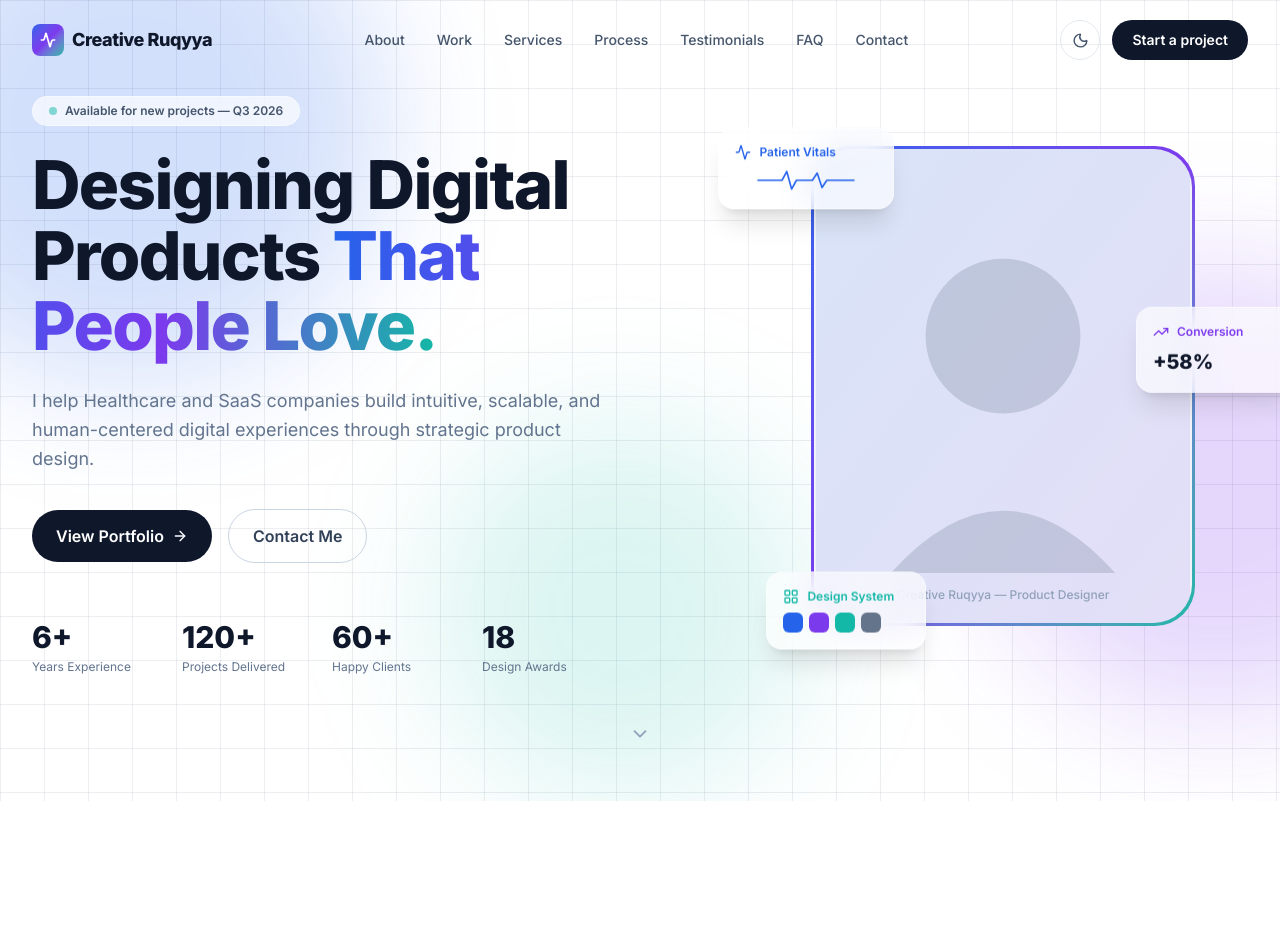
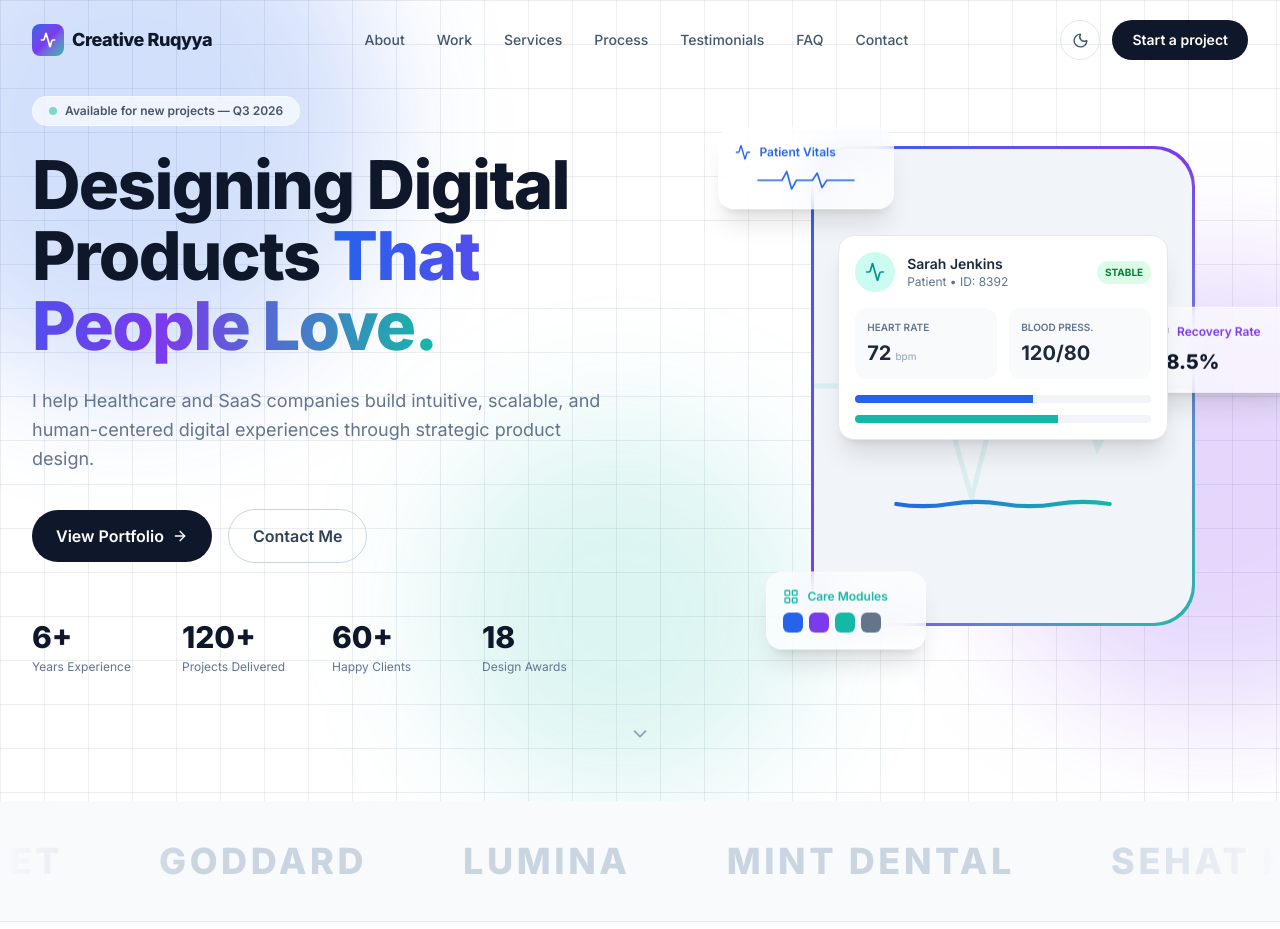
Before and after one commit to Ruqyya/my_portfolio, a React (Vite) app: page / in a window 1280 px wide. Shown: the top 929 px of the page. Built offline with nearby package versions, Linux system fonts and the light colour scheme.

Commit message:
Added scrollable brands banner and animation

```diff
--- /dev/null
+++ b/src/components/sections/BrandsBanner.tsx
@@ -0,0 +1,39 @@
+import { motion } from "framer-motion";
+
+const brands = [
+  "Oladoc",
+  "Marham.pk",
+  "BondVet",
+  "Goddard",
+  "Lumina",
+  "Mint Dental",
+  "Sehat Kahani",
+  "Shumaila's",
+  "Medical & Clinic",
+  "Zental"
+];
+
+export default function BrandsBanner() {
+  return (
+    <div className="w-full bg-slate-50 dark:bg-slate-900/30 py-8 md:py-10 border-b border-slate-200 dark:border-slate-800 overflow-hidden flex items-center relative">
+      <div className="absolute inset-y-0 left-0 w-16 md:w-48 bg-gradient-to-r from-slate-50 dark:from-[#0F172A] to-transparent z-10 pointer-events-none" />
+      <div className="absolute inset-y-0 right-0 w-16 md:w-48 bg-gradient-to-l from-slate-50 dark:from-[#0F172A] to-transparent z-10 pointer-events-none" />
+
+      <motion.div
+        className="flex gap-12 md:gap-24 whitespace-nowrap w-max"
+        animate={{ x: ["0%", "-33.333333%"] }}
+        transition={{
+          repeat: Infinity,
+          ease: "linear",
+          duration: 30,
+        }}
+      >
+        {[...brands, ...brands, ...brands].map((brand, i) => (
+          <div key={i} className="text-2xl md:text-4xl font-display font-extrabold text-slate-300 dark:text-slate-700/60 uppercase tracking-widest">
+            {brand}
+          </div>
+        ))}
+      </motion.div>
+    </div>
+  );
+}
--- a/src/components/sections/Hero.tsx
+++ b/src/components/sections/Hero.tsx
@@ -136,21 +136,80 @@ export default function Hero() {
             className="relative mx-auto w-full max-w-sm aspect-[4/5] rounded-[2.5rem] bg-gradient-to-br from-[#2563EB] via-[#7C3AED] to-[#14B8A6] p-[3px]"
             style={{ transform: `translate(${mouse.x * 10}px, ${mouse.y * 10}px)` }}
           >
-            <div className="w-full h-full rounded-[2.4rem] bg-slate-100 dark:bg-slate-800 flex items-center justify-center overflow-hidden relative">
-              <svg viewBox="0 0 300 380" className="w-full h-full">
-                <defs>
-                  <linearGradient id="portraitGrad" x1="0" y1="0" x2="1" y2="1">
-                    <stop offset="0%" stopColor="#2563EB" />
-                    <stop offset="100%" stopColor="#7C3AED" />
-                  </linearGradient>
-                </defs>
-                <rect width="300" height="380" fill="url(#portraitGrad)" opacity="0.12" />
-                <circle cx="150" cy="150" r="62" fill="#64748B" opacity="0.25" />
-                <path d="M60 340 Q150 240 240 340 Z" fill="#64748B" opacity="0.25" />
+            <div className="w-full h-full rounded-[2.4rem] bg-slate-100 dark:bg-slate-800/80 flex flex-col items-center justify-center p-6 overflow-hidden relative">
+              <svg className="absolute inset-0 w-full h-full opacity-10" viewBox="0 0 300 380" preserveAspectRatio="none">
+                <path d="M0,190 L50,190 L75,100 L125,280 L175,80 L225,240 L250,190 L300,190" fill="none" stroke="#14B8A6" strokeWidth="4" />
               </svg>
-              <span className="absolute bottom-5 left-5 right-5 text-center text-xs text-slate-400 font-medium">
-                Creative Ruqyya — Product Designer
-              </span>
+
+              <div className="w-full bg-white dark:bg-slate-900 rounded-2xl shadow-xl border border-slate-200 dark:border-slate-700/50 p-4 z-10 relative">
+                <div className="flex items-center justify-between mb-4">
+                  <div className="flex items-center gap-3">
+                    <div className="w-10 h-10 rounded-full bg-teal-100 dark:bg-teal-900/30 flex items-center justify-center">
+                      <Activity size={20} className="text-teal-600 dark:text-teal-400" />
+                    </div>
+                    <div>
+                      <div className="text-sm font-semibold text-slate-800 dark:text-slate-200">Sarah Jenkins</div>
+                      <div className="text-xs text-slate-500">Patient • ID: 8392</div>
+                    </div>
+                  </div>
+                  <div className="px-2 py-1 bg-green-100 dark:bg-green-900/30 text-green-700 dark:text-green-400 text-[10px] font-bold rounded-full uppercase">
+                    Stable
+                  </div>
+                </div>
+
+                <div className="grid grid-cols-2 gap-3 mb-4">
+                  <div className="bg-slate-50 dark:bg-slate-800 rounded-xl p-3">
+                    <div className="text-[10px] text-slate-500 uppercase font-semibold mb-1">Heart Rate</div>
+                    <div className="flex items-baseline gap-1">
+                      <span className="text-xl font-bold text-slate-800 dark:text-white">72</span>
+                      <span className="text-[10px] text-slate-400">bpm</span>
+                    </div>
+                  </div>
+                  <div className="bg-slate-50 dark:bg-slate-800 rounded-xl p-3">
+                    <div className="text-[10px] text-slate-500 uppercase font-semibold mb-1">Blood Press.</div>
+                    <div className="flex items-baseline gap-1">
+                      <span className="text-xl font-bold text-slate-800 dark:text-white">120/80</span>
+                    </div>
+                  </div>
+                </div>
+
+                <div className="space-y-3">
+                  <div className="h-2 w-full bg-slate-100 dark:bg-slate-800 rounded-full overflow-hidden">
+                    <motion.div
+                      className="h-full bg-[#2563EB]"
+                      animate={{ width: ["40%", "75%", "40%"] }}
+                      transition={{ duration: 4, repeat: Infinity, ease: "easeInOut" }}
+                    />
+                  </div>
+                  <div className="h-2 w-full bg-slate-100 dark:bg-slate-800 rounded-full overflow-hidden">
+                    <motion.div
+                      className="h-full bg-[#14B8A6]"
+                      animate={{ width: ["60%", "90%", "60%"] }}
+                      transition={{ duration: 5, repeat: Infinity, ease: "easeInOut", delay: 1 }}
+                    />
+                  </div>
+                </div>
+              </div>
+
+              <div className="mt-8 w-full h-16 relative z-10 flex items-center justify-center">
+                 <svg viewBox="0 0 200 60" className="w-full h-full overflow-visible">
+                    <motion.path
+                      d="M0,30 Q25,0 50,30 T100,30 T150,30 T200,30"
+                      fill="none"
+                      stroke="url(#grad)"
+                      strokeWidth="4"
+                      strokeLinecap="round"
+                      animate={{ d: ["M0,30 Q25,0 50,30 T100,30 T150,30 T200,30", "M0,30 Q25,60 50,30 T100,30 T150,30 T200,30", "M0,30 Q25,0 50,30 T100,30 T150,30 T200,30"] }}
+                      transition={{ duration: 4, repeat: Infinity, ease: "easeInOut" }}
+                    />
+                    <defs>
+                      <linearGradient id="grad" x1="0" y1="0" x2="1" y2="0">
+                        <stop offset="0%" stopColor="#2563EB" />
+                        <stop offset="100%" stopColor="#14B8A6" />
+                      </linearGradient>
+                    </defs>
+                 </svg>
+              </div>
             </div>
           </motion.div>
 
@@ -183,9 +242,9 @@ export default function Hero() {
           >
             <div className="flex items-center gap-2 text-[#7C3AED] mb-2">
               <TrendingUp size={16} />
-              <span className="text-xs font-semibold">Conversion</span>
+              <span className="text-xs font-semibold">Recovery Rate</span>
             </div>
-            <div className="font-display font-extrabold text-xl text-slate-900 dark:text-white">+58%</div>
+            <div className="font-display font-extrabold text-xl text-slate-900 dark:text-white">98.5%</div>
           </motion.div>
 
           <motion.div
@@ -195,7 +254,7 @@ export default function Hero() {
           >
             <div className="flex items-center gap-2 text-[#14B8A6] mb-2">
               <LayoutGrid size={16} />
-              <span className="text-xs font-semibold">Design System</span>
+              <span className="text-xs font-semibold">Care Modules</span>
             </div>
             <div className="flex gap-1.5">
               {["#2563EB", "#7C3AED", "#14B8A6", "#64748B"].map((c) => (
--- a/src/pages/Home.tsx
+++ b/src/pages/Home.tsx
@@ -1,4 +1,5 @@
 import Hero from "../components/sections/Hero";
+import BrandsBanner from "../components/sections/BrandsBanner";
 import About from "../components/sections/About";
 import Skills from "../components/sections/Skills";
 import Projects from "../components/sections/Projects";
@@ -17,6 +18,7 @@ export default function Home() {
   return (
     <>
       <Hero />
+      <BrandsBanner />
       <About />
       <PulseDivider color="#14B8A6" className="max-w-4xl mx-auto opacity-40" />
       <Skills />
```
